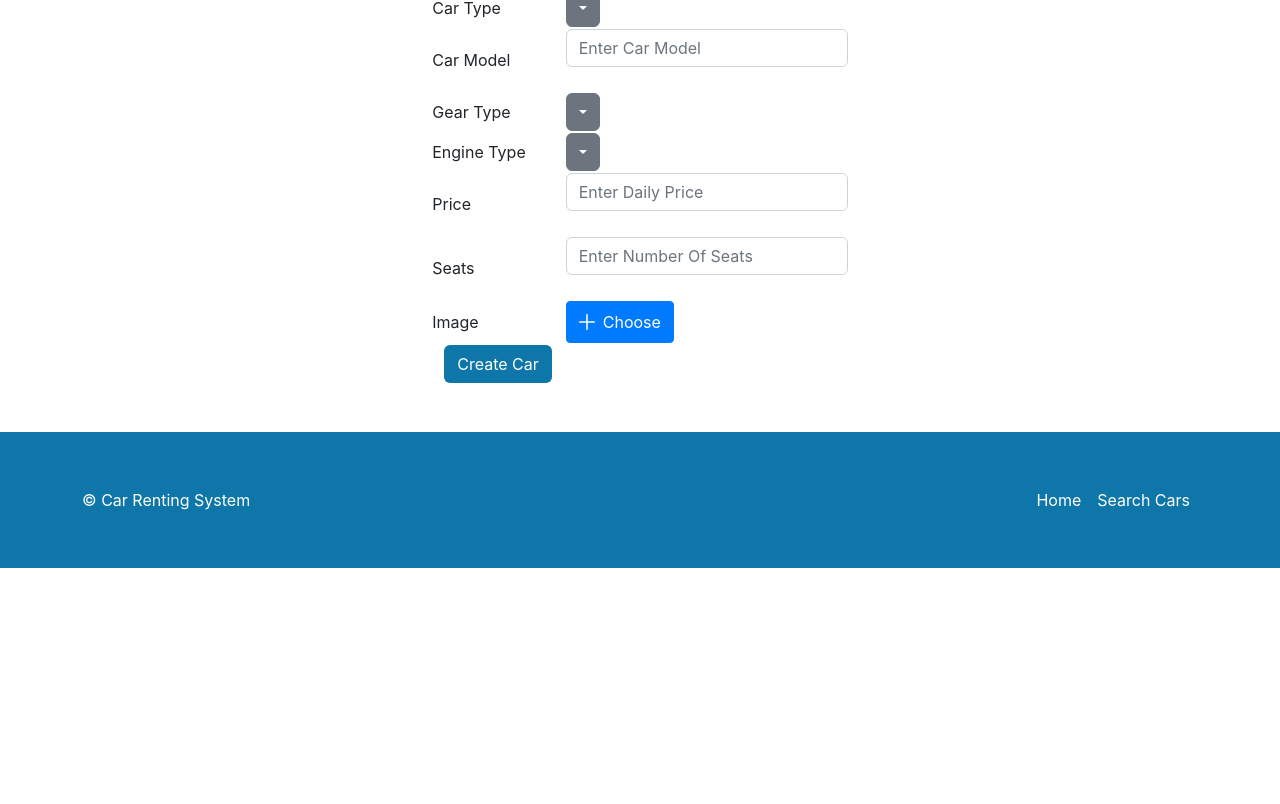
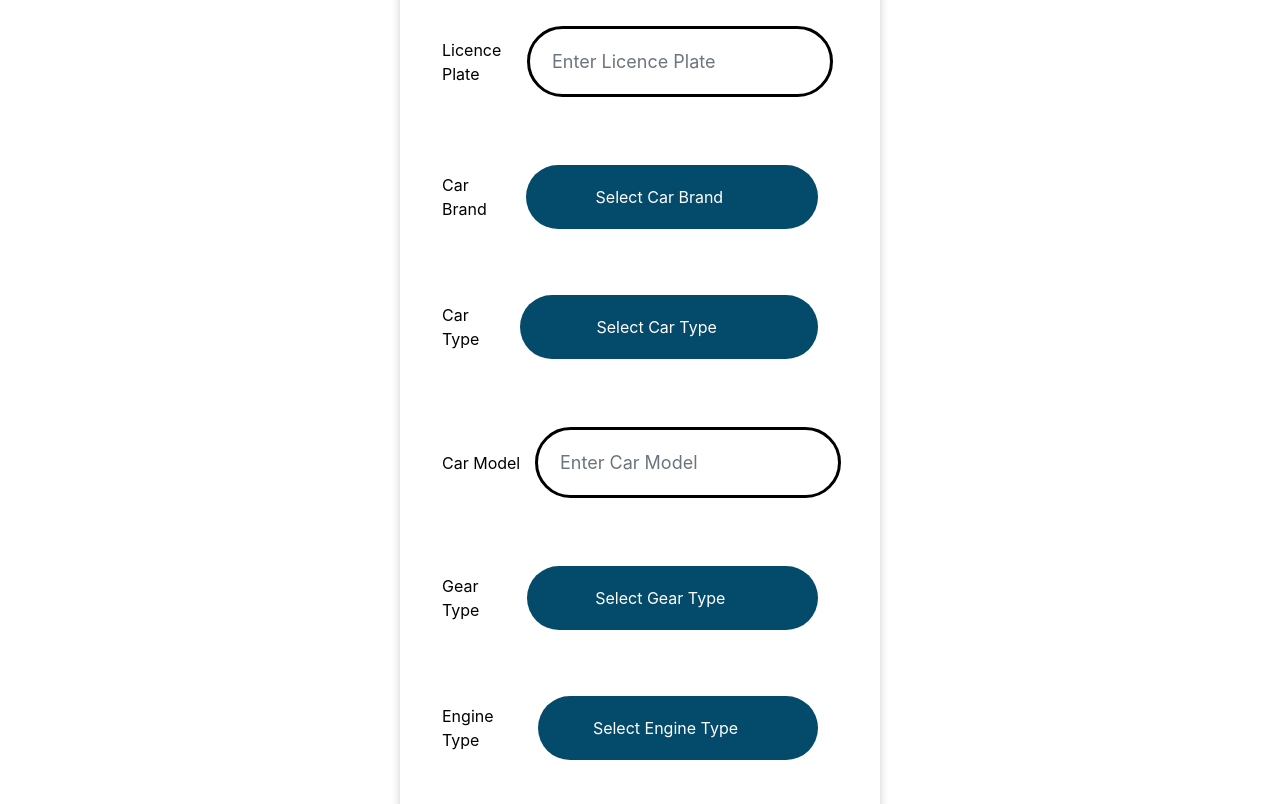
Before and after one commit to altayelmas/carrenting_frontend, a React (Create React App) app: page /createCar in a window 1280 px wide. Shown: the part 236-1040 px from the top of the page. Before the commit the page ends 804 px from the top, so only its background shows below. Built offline with nearby package versions, Linux system fonts and the light colour scheme.

Commit message:
createCar page changed

```diff
--- a/src/layouts/CreateCarPage/CreateCarPage.tsx
+++ b/src/layouts/CreateCarPage/CreateCarPage.tsx
@@ -1,5 +1,6 @@
-import React, {useState} from "react";
+import React, {useRef, useState} from "react";
 import {FileUpload} from 'primereact/fileupload';
+import {Toast} from "primereact/toast";
 
 export const CreateCarPage = () => {
 
@@ -13,10 +14,16 @@ export const CreateCarPage = () => {
     const [priceError, setPriceError] = useState("");
 
     const [brandSelection, setBrandSelection] = useState("");
+    const [brandError, setBrandError] = useState("");
     const [typeSelection, setTypeSelection] = useState("");
+    const [typeError, setTypeError] = useState("");
     const [gearSelection, setGearSelection] = useState("");
+    const [gearError, setGearError] = useState("");
     const [engineSelection, setEngineSelection] = useState("");
+    const [engineError, setEngineError] = useState("");
     const [image, setImage] = useState<string | ArrayBuffer | null>();
+
+    const toastTopRight = useRef(null);
     const customBase64Uploader = async (event: any) => {
         // convert file to base64 encoded
         const file = event.files[0];
@@ -105,9 +112,105 @@ export const CreateCarPage = () => {
         }
     }
 
+    const showError = (message: string) => {
+        // @ts-ignore
+        toastTopRight.current.show({severity: 'error', summary: 'Signup Failed', detail: message, life: 3000});
+    }
+
+    const showSuccess = (message: string) => {
+        // @ts-ignore
+        toastTopRight.current.show({severity: 'success', summary: 'Signup Successful', detail: message, life: 3000});
+    }
+
     return (
-        <div className='container-fluid py-5 d-flex justify-content-center align-items-center'>
-            <form>
+        <div className='signupPage-main'>
+            <Toast ref={toastTopRight} position="top-right"/>
+            <div className='loginContainer'>
+                <form action="">
+                    <h1>Create Car</h1>
+                    <div className="input-boxes">
+                        <div className="loginBox">
+                            <label className="text-black" htmlFor="licence-plate">Licence Plate</label>
+                            <input type="text" name="licenceplate"
+                                   id="licence-plate"
+                                   value={licencePlate}
+                                   style={{width: "300px"}}
+                                   onChange={ev => setLicencePlate(ev.target.value)}
+                                   className={"form-control me-2"}
+                                   placeholder="Enter Licence Plate" required/>
+                        </div>
+                        <label className="d-flex text-danger justify-content-center mb-3">{licencePlateError}</label>
+                        <div className="select-container">
+                            <label className="text-black" htmlFor="brand">Car Brand</label>
+                            <select className="select-box btn main-color btn-secondary dropdown-toggle" name="car-brand"
+                                    id="brand"
+                                    style={{width: "300px"}}
+                                    onChange={ev => setBrandSelection(ev.target.value)}
+                                    value={brandSelection} required>
+                                <option value="" defaultValue={""}>Select Car Brand</option>
+                                <option value="Mercedes">Mercedes-Benz</option>
+                                <option value="Volkswagen">Volkswagen</option>
+                                <option value="Peugeot">Peugeot</option>
+                                <option value="Audi">Audi</option>
+                                <option value="Renault">Renault</option>
+                            </select>
+                        </div>
+                        <label className="d-flex text-danger justify-content-center mb-3">{brandError}</label>
+                        <div className="select-container">
+                            <label className="text-black" htmlFor="car-type">Car Type</label>
+                            <select className="select-box  btn main-color btn-secondary dropdown-toggle" name="car-type" id="car-type"
+                                    style={{width: "300px"}}
+                                    onChange={ev => setTypeSelection(ev.target.value)}
+                                    value={typeSelection} required>
+                                <option value="" defaultValue={""}>Select Car Type</option>
+                                <option value="Sedan">Sedan</option>
+                                <option value="Hatchback">Hatchback</option>
+                                <option value="SUV">SUV</option>
+                                <option value="Truck">Truck</option>
+                            </select>
+                        </div>
+                        <label className="d-flex text-danger justify-content-center mb-3">{typeError}</label>
+                        <div className="loginBox">
+                            <label className="text-black" htmlFor="model">Car Model</label>
+                            <input type="text" name="car-model" id="model" value={carModel}
+                                   style={{width: "300px"}}
+                                   onChange={ev => setCarModel(ev.target.value)}
+                                   placeholder="Enter Car Model" required/>
+                        </div>
+                        <label className="d-flex text-danger justify-content-center mb-3">{carModelError}</label>
+                        <div className="select-container">
+                            <label className="text-black" htmlFor="gear-type">Gear Type</label>
+                            <select className="select-box  btn main-color btn-secondary dropdown-toggle" name="gear-type" id="gear-type"
+                                    style={{width: "300px"}}
+                                    onChange={ev => setGearSelection(ev.target.value)}
+                                    value={gearSelection} required>
+                                <option value="" defaultValue={""}>Select Gear Type</option>
+                                <option value="Automatic">Automatic</option>
+                                <option value="Manual">Manual</option>
+                            </select>
+                        </div>
+                        <label className="d-flex text-danger justify-content-center mb-3">{gearError}</label>
+                        <div className="select-container">
+                            <label className="text-black" htmlFor="engine-type">Engine Type</label>
+                            <select className="select-box  btn main-color btn-secondary dropdown-toggle" name="gear-type" id="gear-type"
+                                    style={{width: "300px"}}
+                                    onChange={ev => setEngineSelection(ev.target.value)}
+                                    value={engineSelection} required>
+                                <option value="" defaultValue={""}>Select Engine Type</option>
+                                <option value="Placeholder 1">Placeholder 1</option>
+                                <option value="Placeholder 2">Placeholder 2</option>
+                                <option value="Placeholder 3">Placeholder 3</option>
+                            </select>
+                        </div>
+                        <label className="d-flex text-danger justify-content-center mb-3">{engineError}</label>
+                    </div>
+                </form>
+            </div>
+        </div>
+    );
+    // className='container-fluid py-5 d-flex justify-content-center align-items-center'
+
+    {/*<form>
                 <table className={'justify-content-center align-items-center'}>
                     <tbody>
                     <tr>
@@ -301,10 +404,7 @@ export const CreateCarPage = () => {
                     </tr>
                     </tbody>
                 </table>
-            </form>
+            </form>*/
+    }
 
-        </div>
-
-
-    );
 }
```
